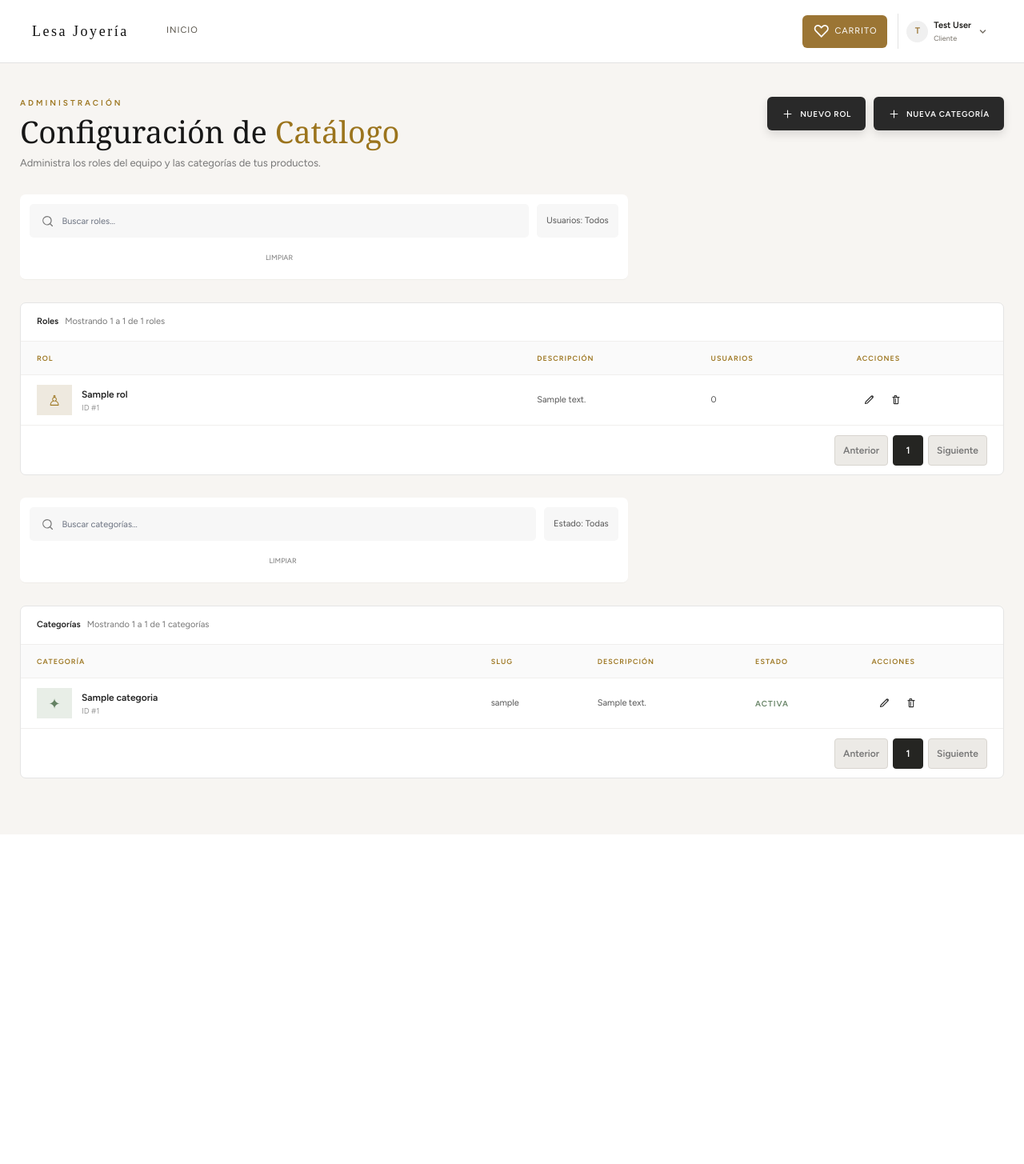
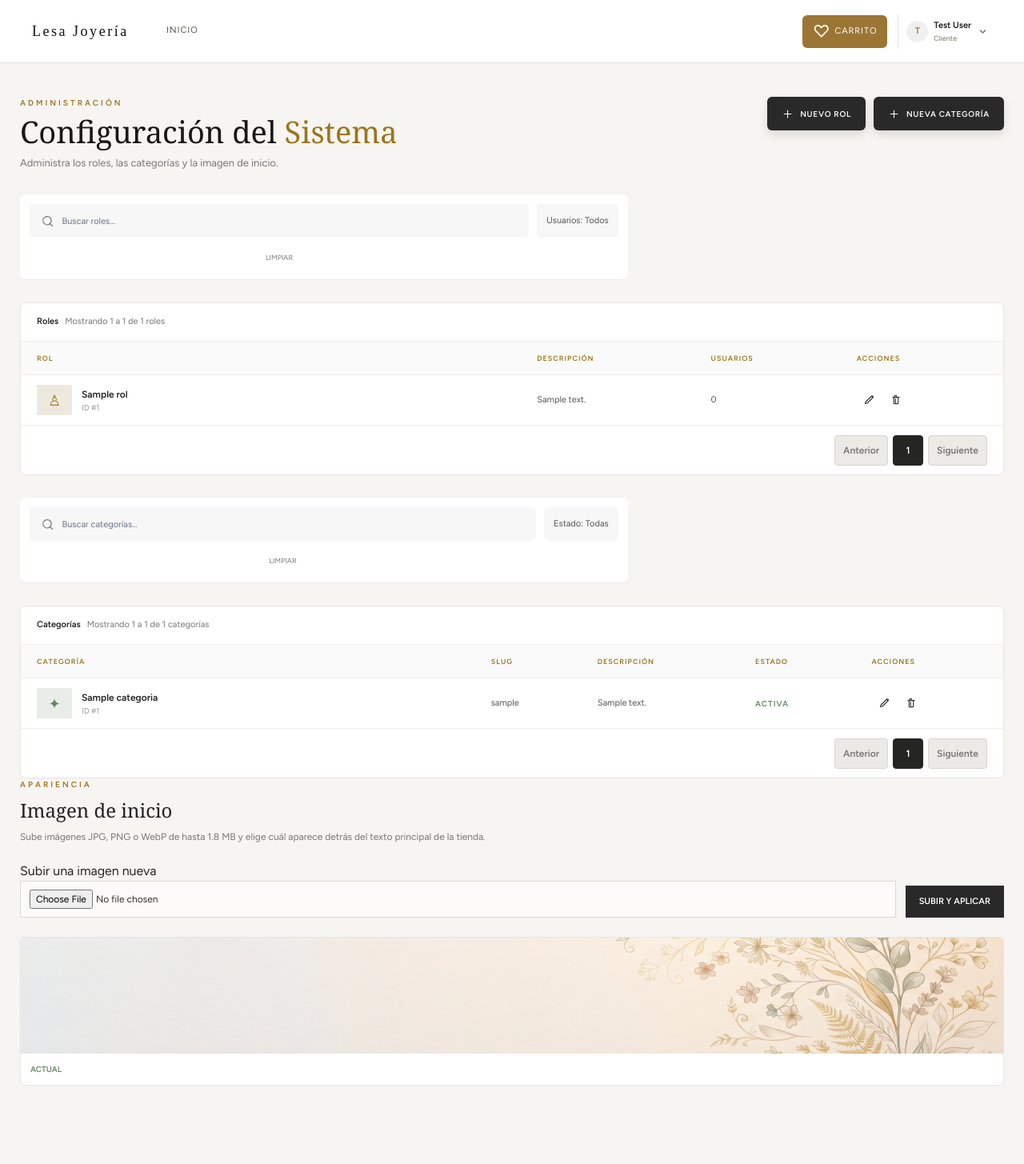
Before and after one commit to AndresAlexandroAvinaZaragoza/joyeria-, a Laravel app: page /config in a window 1280 px wide. Shown: the whole page at 80% size. Before the commit the page ends 1043 px from the top, so only its background shows below. Run offline with Laravel 12, Linux system fonts and the light colour scheme; a user stored in the database is signed in; data comes from the database, SQL or seed files in the repository; tables that the repository leaves empty hold one stand-in row (values such as "Sample post"); style sheets or scripts are compiled from the project's sources; some libraries are stand-ins or nearby versions.

Commit message:
feat: Implement homepage image management, including upload and activation features

```diff
--- a/app/Http/Controllers/ConfigController.php
+++ b/app/Http/Controllers/ConfigController.php
@@ -7,6 +7,8 @@ use App\Models\Rol;
 use Illuminate\Database\QueryException;
 use Illuminate\Http\RedirectResponse;
 use Illuminate\Http\Request;
+use Illuminate\Support\Facades\DB;
+use Illuminate\Support\Facades\Storage;
 use Illuminate\Support\Str;
 use Illuminate\Validation\Rule;
 use Illuminate\View\View;
@@ -52,7 +54,60 @@ class ConfigController extends Controller
             ->paginate(8, ['*'], 'categorias_page')
             ->withQueryString();
 
-        return view('admin.user.config', compact('roles', 'categorias'));
+        $homepageImages = DB::table('homepage_images')
+            ->orderByDesc('is_active')
+            ->orderByDesc('id')
+            ->get()
+            ->map(function ($image) {
+                $image->url = $this->homepageImageUrl($image->path);
+
+                return $image;
+            });
+
+        return view('admin.user.config', compact('roles', 'categorias', 'homepageImages'));
+    }
+
+    public function storeHomepageImage(Request $request): RedirectResponse
+    {
+        $validated = $request->validate([
+            'image' => ['required', 'image', 'mimes:jpg,jpeg,png,webp', 'max:1843'],
+        ], [
+            'image.uploaded' => 'El servidor rechazó la imagen. Reduce su tamaño a menos de 1.8 MB e inténtalo de nuevo.',
+            'image.max' => 'La imagen no debe superar los 1.8 MB.',
+        ]);
+
+        $path = $validated['image']->store('fondos-inicio', 'public');
+
+        if ($path === false) {
+            return to_route('config.index')->with('error', 'No se pudo guardar la imagen. Inténtalo de nuevo.');
+        }
+
+        DB::transaction(function () use ($path): void {
+            DB::table('homepage_images')->update(['is_active' => false, 'updated_at' => now()]);
+            DB::table('homepage_images')->insert([
+                'path' => $path,
+                'is_active' => true,
+                'created_at' => now(),
+                'updated_at' => now(),
+            ]);
+        });
+
+        return to_route('config.index')->with('status', 'Imagen subida y aplicada al inicio correctamente.');
+    }
+
+    public function activateHomepageImage(int $homepageImage): RedirectResponse
+    {
+        DB::table('homepage_images')->where('id', $homepageImage)->firstOrFail();
+
+        DB::transaction(function () use ($homepageImage): void {
+            DB::table('homepage_images')->update(['is_active' => false, 'updated_at' => now()]);
+            DB::table('homepage_images')->where('id', $homepageImage)->update([
+                'is_active' => true,
+                'updated_at' => now(),
+            ]);
+        });
+
+        return to_route('config.index')->with('status', 'Imagen de inicio actualizada correctamente.');
     }
 
     public function storeRole(Request $request): RedirectResponse
@@ -136,4 +191,11 @@ class ConfigController extends Controller
 
         return to_route('config.index')->with('status', 'Categoría eliminada correctamente.');
     }
+
+    private function homepageImageUrl(string $path): string
+    {
+        return str_starts_with($path, 'images/')
+            ? asset($path)
+            : Storage::disk('public')->url($path);
+    }
 }
--- a/resources/css/store.css
+++ b/resources/css/store.css
@@ -19,10 +19,10 @@
 .store-brand__mark { display: grid; width: 32px; height: 32px; place-items: center; border: 1px solid var(--store-gold); color: var(--store-gold); font-family: "Playfair Display", serif; font-size: 21px; }
 .store-brand strong { display: block; font-family: "Playfair Display", serif; font-size: 18px; letter-spacing: .14em; font-weight: 500; }
 .store-brand small { display: block; margin-top: 2px; color: var(--store-muted); font-size: 9px; letter-spacing: .15em; text-transform: uppercase; }
-.store-links { display: flex; min-width: 0; align-self: stretch; flex: 1; flex-direction: column; justify-content: center; gap: 2px; overflow: hidden; }
-.store-categories { display: flex; min-width: 0; align-items: center; gap: 22px; overflow-x: auto; scrollbar-width: none; }
+.store-links { display: flex; min-width: 0; align-self: stretch; flex: 1; flex-direction: column; justify-content: center; gap: 2px; overflow: visible; }
+.store-categories { display: flex; min-width: 0; flex-wrap: wrap; align-content: center; align-items: center; gap: 0 22px; overflow: visible; }
 .store-categories::-webkit-scrollbar { display: none; }
-.store-categories a { min-height: 34px; }
+.store-categories a { min-height: 34px; flex: 0 0 auto; }
 .store-links a { display: flex; align-items: center; border-bottom: 2px solid transparent; color: #555047; font-size: 11px; letter-spacing: .09em; text-decoration: none; text-transform: uppercase; white-space: nowrap; }
 .store-links a:hover, .store-links a.is-active { border-color: var(--store-gold); color: var(--store-gold); }
 .store-admin-links { display: flex; min-height: 34px; align-items: stretch; gap: 15px; overflow-x: auto; scrollbar-width: thin; border-top: 1px solid var(--store-line); }
@@ -88,6 +88,7 @@
 }
 .store-hero, .product-section, .collections-section { max-width: 1360px; margin: 0 auto; padding-right: 40px; padding-left: 40px; }
 .store-hero { padding-top: 90px; padding-bottom: 76px; background: radial-gradient(circle at 84% 40%, #f1f1f1, transparent 31%); }
+.store-hero--image { background-image: linear-gradient(90deg, rgba(247, 245, 242, .96) 0%, rgba(247, 245, 242, .82) 48%, rgba(247, 245, 242, .25) 100%), var(--hero-image); background-position: center; background-repeat: no-repeat; background-size: cover; }
 .eyebrow, .product-category, .footer-title { color: var(--store-gold); font-size: 10px; font-weight: 600; letter-spacing: .14em; text-transform: uppercase; }
 .store-hero h1, .cart-page h1 { max-width: 720px; margin: 12px 0 15px; font: 400 clamp(38px, 5vw, 66px)/1.04 "Playfair Display", serif; }
 .store-hero > p:last-child { max-width: 510px; margin: 0; color: var(--store-muted); font-size: 15px; line-height: 1.7; }
--- a/resources/views/admin/user/config.blade.php
+++ b/resources/views/admin/user/config.blade.php
@@ -65,10 +65,10 @@
                         ADMINISTRACIÓN
                     </span>
                     <h1>
-                        Configuración de <span>Catálogo</span>
+                        Configuración del <span>Sistema</span>
                     </h1>
                     <p>
-                        Administra los roles del equipo y las categorías de tus productos.
+                        Administra los roles, las categorías y la imagen de inicio.
                     </p>
                 </div>
                 <div class="productos-actions">
@@ -486,6 +486,45 @@
                 </div>
                 </div>
             </section>
+            <section class="configuracion-seccion" style="margin-bottom: 28px;">
+                <div style="display: flex; align-items: flex-start; justify-content: space-between; gap: 20px; margin-bottom: 22px;">
+                    <div>
+                        <span class="productos-label">APARIENCIA</span>
+                        <h2 style="margin: 0; color: #222; font: 500 24px Georgia, 'Times New Roman', serif;">Imagen de inicio</h2>
+                        <p style="margin: 8px 0 0; color: #777; font-size: 12px;">Sube imágenes JPG, PNG o WebP de hasta 1.8 MB y elige cuál aparece detrás del texto principal de la tienda.</p>
+                    </div>
+                </div>
+                <form method="POST" action="{{ route('config.homepage-images.store') }}" enctype="multipart/form-data" style="display: flex; align-items: flex-end; flex-wrap: wrap; gap: 12px; margin-bottom: 24px;">
+                    @csrf
+                    <div class="productos-form-group" style="flex: 1 1 280px;">
+                        <label for="homepage-image">Subir una imagen nueva</label>
+                        <input id="homepage-image" type="file" name="image" accept="image/jpeg,image/png,image/webp" required style="width: 100%; border: 1px solid #ddd9d1; padding: 10px 11px; background: #fcfbf9; color: #333; font-size: 12px;" @change="$event.target.setCustomValidity($event.target.files[0]?.size > 1.8 * 1024 * 1024 ? 'La imagen debe pesar menos de 1.8 MB.' : ''); if ($event.target.validationMessage) { $event.target.reportValidity(); $event.target.value = ''; }">
+                        @error('image')
+                            <div class="productos-error">{{ $message }}</div>
+                        @enderror
+                    </div>
+                    <button type="submit" class="productos-guardar" style="min-height: 40px;">SUBIR Y APLICAR</button>
+                </form>
+                <div style="display: grid; grid-template-columns: repeat(auto-fit, minmax(210px, 1fr)); gap: 16px;">
+                    @foreach ($homepageImages as $homepageImage)
+                        <article style="overflow: hidden; border: 1px solid #e5e5e5; border-radius: 6px; background: #fff;">
+                            <img src="{{ $homepageImage->url }}" alt="Vista previa de imagen de inicio" style="display: block; width: 100%; height: 145px; object-fit: cover;">
+                            <div style="display: flex; align-items: center; justify-content: space-between; gap: 10px; padding: 12px;">
+                                <span style="color: {{ $homepageImage->is_active ? '#658264' : '#777' }}; font-size: 10px; font-weight: 700;">
+                                    {{ $homepageImage->is_active ? 'ACTUAL' : 'DISPONIBLE' }}
+                                </span>
+                                @unless ($homepageImage->is_active)
+                                    <form method="POST" action="{{ route('config.homepage-images.activate', $homepageImage->id) }}">
+                                        @csrf
+                                        @method('PATCH')
+                                        <button type="submit" class="productos-guardar" style="min-height: 32px; padding: 0 10px; font-size: 9px;">USAR EN INICIO</button>
+                                    </form>
+                                @endunless
+                            </div>
+                        </article>
+                    @endforeach
+                </div>
+            </section>
         </div>
         {{-- ========================================================= --}}
         {{-- MODAL: AGREGAR ROL --}}
--- a/resources/views/welcome.blade.php
+++ b/resources/views/welcome.blade.php
@@ -15,7 +15,7 @@
         @if (session('cart_status'))<div class="store-notice">{{ session('cart_status') }}</div>@endif
 
         <main>
-            <section class="store-hero"><p class="eyebrow">Universo Lesa Joyería · Piezas con historia</p><h1>Obras maestras en pulseras<br>&amp; brazaletes</h1><p>Joyas seleccionadas para acompañar el pulso diario con discreta magnificencia.</p></section>
+            <section class="store-hero store-hero--image" style="--hero-image: url('{{ $heroImageUrl }}')"><p class="eyebrow">Universo Lesa Joyería · Piezas con historia</p><h1>Obras maestras en pulseras<br>&amp; brazaletes</h1><p>Joyas seleccionadas para acompañar el pulso diario con discreta magnificencia.</p></section>
             <section class="product-section" aria-labelledby="product-title">
                 <div class="section-heading"><div><p class="eyebrow">Coleccion disponible</p><h2 id="product-title">Piezas para llevar siempre</h2></div>@if (request('search') || request('categoria'))<a href="{{ route('home') }}" class="clear-filter">Ver todo</a>@endif</div>
                 <div class="product-grid">
--- a/routes/web.php
+++ b/routes/web.php
@@ -103,4 +103,11 @@ Route::put('config/categorias/{categoria}', [ConfigController::class, 'updateCat
 Route::delete('config/categorias/{categoria}', [ConfigController::class, 'destroyCategory'])
     ->middleware(['auth', 'verified'])
     ->name('config.categories.destroy');
+Route::post('config/imagenes-inicio', [ConfigController::class, 'storeHomepageImage'])
+    ->middleware(['auth', 'verified'])
+    ->name('config.homepage-images.store');
+Route::patch('config/imagenes-inicio/{homepageImage}/activar', [ConfigController::class, 'activateHomepageImage'])
+    ->middleware(['auth', 'verified'])
+    ->whereNumber('homepageImage')
+    ->name('config.homepage-images.activate');
 require __DIR__.'/auth.php';
```
Also changed, not shown: app/Http/Controllers/TiendaController.php (+14 -1 lines), tests/Feature/HomepageImageConfigurationTest.php (added, +85 -0 lines), database/migrations/2026_11_24_151419_create_homepage_images_table.php (added), public/images/img-fondo-inicio-2.jpeg (added), public/images/img-fondo-inicio.jpeg (added), 2 other files.
